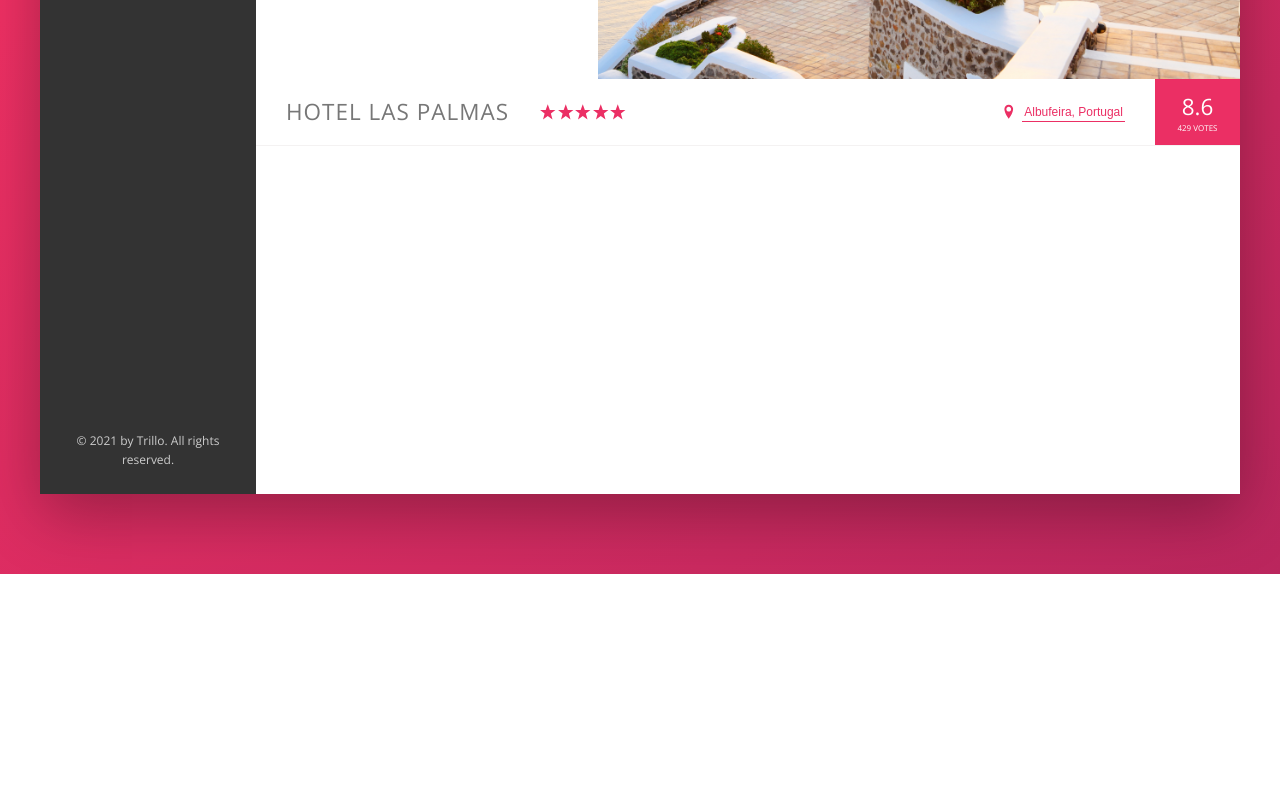
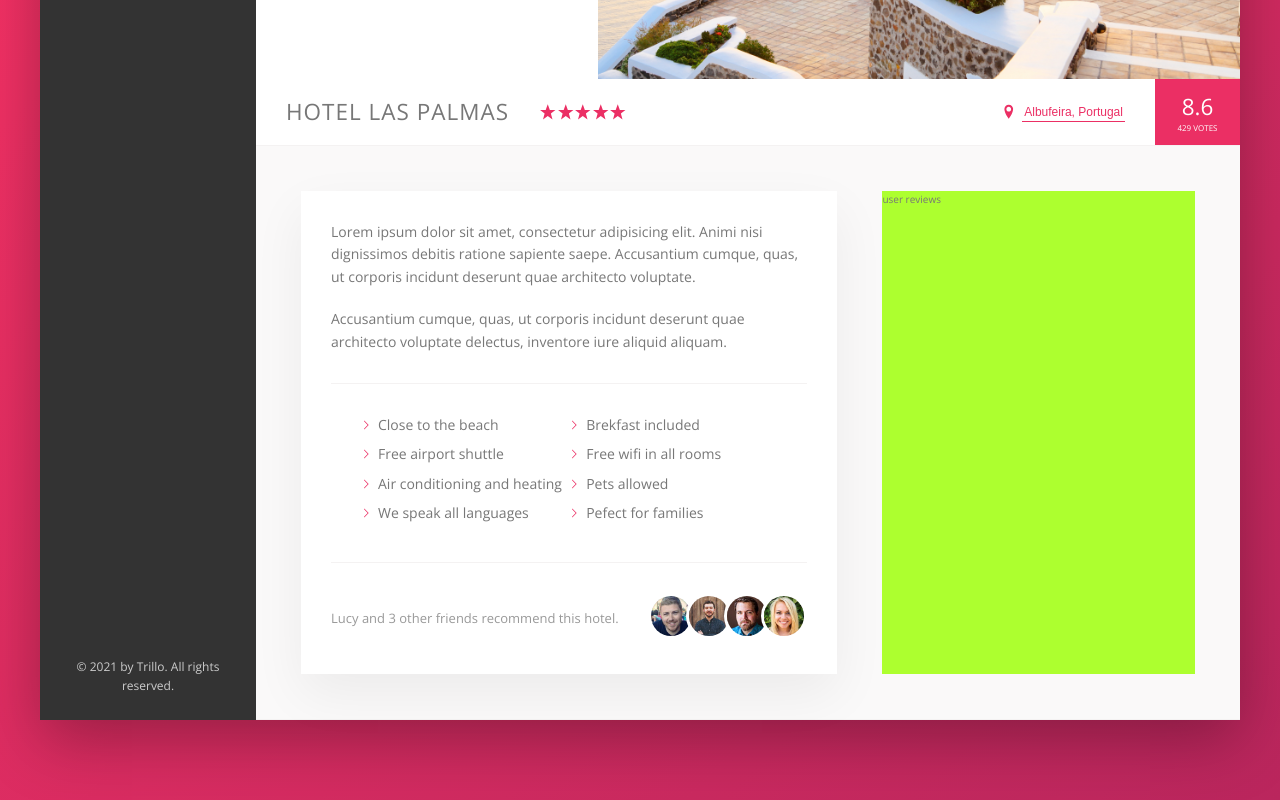
Before and after one commit to Brutalpsy/Trillo, a website: page index.html in a window 1280 px wide. Shown: the part 456-1256 px from the top of the page. Before the commit the page ends 1030 px from the top, so only its background shows below. Drawn offline with nearby package versions, Linux system fonts and the light colour scheme.

Commit message:
added description section

```diff
--- a/index.html
+++ b/index.html
@@ -147,6 +147,58 @@
               <div class="overview__rating-count">429 votes</div>
             </div>
           </div>
+          <div class="detail">
+            <div class="description">
+              <p class="paragraph">
+                Lorem ipsum dolor sit amet, consectetur adipisicing elit. Animi
+                nisi dignissimos debitis ratione sapiente saepe. Accusantium
+                cumque, quas, ut corporis incidunt deserunt quae architecto
+                voluptate.
+              </p>
+              <p class="paragraph">
+                Accusantium cumque, quas, ut corporis incidunt deserunt quae
+                architecto voluptate delectus, inventore iure aliquid aliquam.
+              </p>
+              <ul class="list">
+                <li class="list__item">Close to the beach</li>
+                <li class="list__item">Brekfast included</li>
+                <li class="list__item">Free airport shuttle</li>
+                <li class="list__item">Free wifi in all rooms</li>
+                <li class="list__item">Air conditioning and heating</li>
+                <li class="list__item">Pets allowed</li>
+                <li class="list__item">We speak all languages</li>
+                <li class="list__item">Pefect for families</li>
+              </ul>
+              <div class="recommend">
+                <p class="recommend__count">
+                  Lucy and 3 other friends recommend this hotel.
+                </p>
+                <div class="recommend__friends">
+                  <img
+                    src="img/user-3.jpg"
+                    alt="Friend 1"
+                    class="recommend__photo"
+                  />
+                  <img
+                    src="img/user-4.jpg"
+                    alt="Friend 2"
+                    class="recommend__photo"
+                  />
+                  <img
+                    src="img/user-5.jpg"
+                    alt="Friend 3"
+                    class="recommend__photo"
+                  />
+                  <img
+                    src="img/user-6.jpg"
+                    alt="Friend 4"
+                    class="recommend__photo"
+                  />
+                </div>
+              </div>
+            </div>
+            <div class="user-reviews">user reviews</div>
+          </div>
         </main>
       </div>
     </div>
--- a/sass/_base.scss
+++ b/sass/_base.scss
@@ -19,6 +19,8 @@ COLORS
   --color-grey-dark-3: #999;
 
   --shadow-dark: 0 2rem 6rem rgba(0, 0, 0, 0.3);
+  --shadow-light: 0 2rem 5rem rgba(0, 0, 0, 0.06);
+  --line: 1px solid var(--color-grey-light-2);
 }
 
 *,
--- a/sass/_components.scss
+++ b/sass/_components.scss
@@ -197,7 +197,7 @@
   display: flex;
   align-items: center;
 
-  border-bottom: 1px solid var(--color-grey-light-2);
+  border-bottom: var(--line);
 
   &__heading {
     font-size: 2.25rem;
@@ -288,3 +288,72 @@
     box-shadow: none;
   }
 }
+
+//////////////////////////////////////////////////////
+//PARAGRAPH
+.paragraph:not(:last-of-type) {
+  margin-bottom: 2rem;
+}
+
+//////////////////////////////////////////////////////
+//LIST
+.list {
+  list-style: none;
+  margin: 3rem 0;
+  padding: 3rem;
+  border-top: var(--line);
+  border-bottom: var(--line);
+  display: flex;
+  flex-wrap: wrap;
+
+  &__item {
+    flex: 0 0 50%;
+    margin-bottom: 0.7rem;
+  }
+
+  &__item::before {
+    content: '';
+    display: inline-block;
+    width: 1rem;
+    height: 1rem;
+    margin-right: 0.7rem;
+
+    // Older browsers
+    // background-image: url(../img/chevron-thin-right.svg);
+    // background-size: cover;
+
+    //Newer browsers - masks
+    background-color: var(--color-primary);
+    -webkit-mask-image: url(../img/chevron-thin-right.svg);
+    -webkit-mask-size: cover;
+    mask-image: url(../img/chevron-thin-right.svg);
+    mask-size: cover;
+  }
+}
+//////////////////////////////////////////////////////
+//RECOMMEND
+
+.recommend {
+  font-size: 1.3rem;
+  color: var(--color-grey-dark-3);
+  display: flex;
+  align-items: center;
+
+  &__count {
+    margin-right: auto;
+  }
+  &__friends {
+  }
+
+  &__photo {
+    box-sizing: content-box;
+    height: 4rem;
+    width: 4rem;
+    border-radius: 50%;
+    border: 3px solid #fff;
+
+    &:not(:last-child) {
+      margin-right: -1.15rem;
+    }
+  }
+}
--- a/sass/_layout.scss
+++ b/sass/_layout.scss
@@ -14,7 +14,7 @@
 
   height: 7rem;
   background-color: #fff;
-  border-bottom: 1px solid var(--color-grey-light-2);
+  border-bottom: var(--line);
 }
 
 .content {
@@ -30,5 +30,24 @@
 .hotel-view {
   background-color: #fff;
   flex: 1;
-  height: 80rem;
 }
+
+.detail {
+  display: flex;
+  padding: 4.5rem;
+  background-color: var(--color-grey-light-1);
+  border-bottom: var(--line);
+}
+
+.description {
+  font-size: 1.4rem;
+  background-color: #fff;
+  box-shadow: var(--shadow-light);
+  padding: 3rem;
+  flex: 0 0 60%;
+  margin-right: 4.5rem;
+}
+.user-reviews {
+  background-color: greenyellow;
+  flex: 1;
+}
```
Also changed, not shown: css/style.css.
